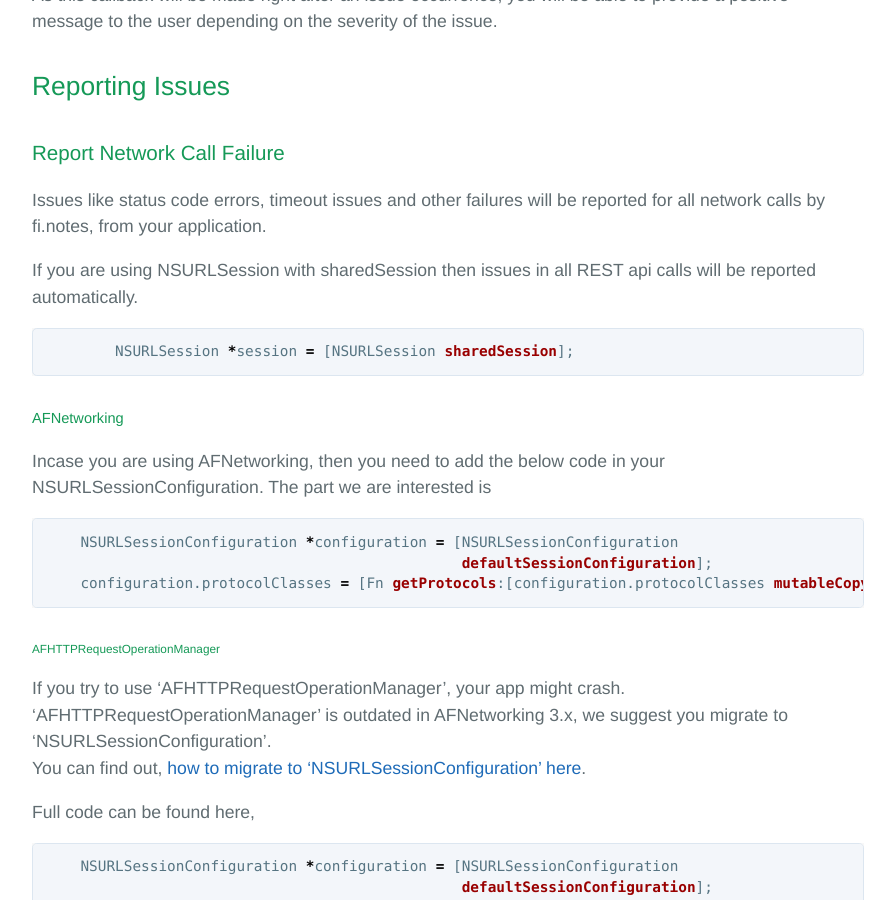
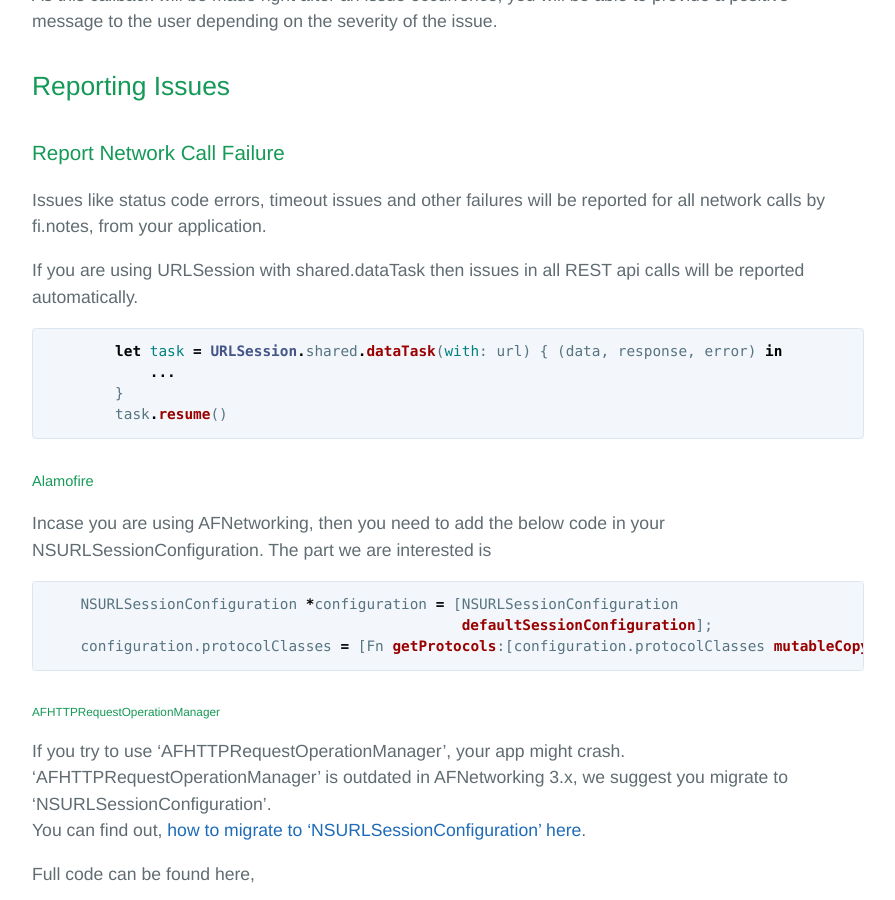
Before and after one commit to finotes/finotes.github.io, a Jekyll site: the page built from _posts/2018-02-02-swift-docs.md, in a window 1280 px wide and 900 px high, scrolled down 3250 px. Shown: the whole window, without its empty margins (192-1087 px from the left). Built offline with Jekyll 4.4.1, drawn with Linux system fonts in a browser that asks for light colours; some web fonts are replaced.

Commit message:
Update 2018-02-02-swift-docs.md

````diff
--- a/_posts/2018-02-02-swift-docs.md
+++ b/_posts/2018-02-02-swift-docs.md
@@ -127,12 +127,15 @@ As this callback will be made right after an issue occurrence, you will be able
 
 Issues like status code errors, timeout issues and other failures will be reported for all network calls by fi.notes, from your application.
 
-If you are using NSURLSession with sharedSession then issues in all REST api calls will be reported automatically.
-```objc
-	NSURLSession *session = [NSURLSession sharedSession];
+If you are using URLSession with shared.dataTask then issues in all REST api calls will be reported automatically.
+```swift
+        let task = URLSession.shared.dataTask(with: url) { (data, response, error) in
+	    ...
+        }
+        task.resume()
 ```
 
-##### AFNetworking
+##### Alamofire
 Incase you are using AFNetworking, then you need to add the below code in your NSURLSessionConfiguration.
 The part we are interested is
 ```objc
````
